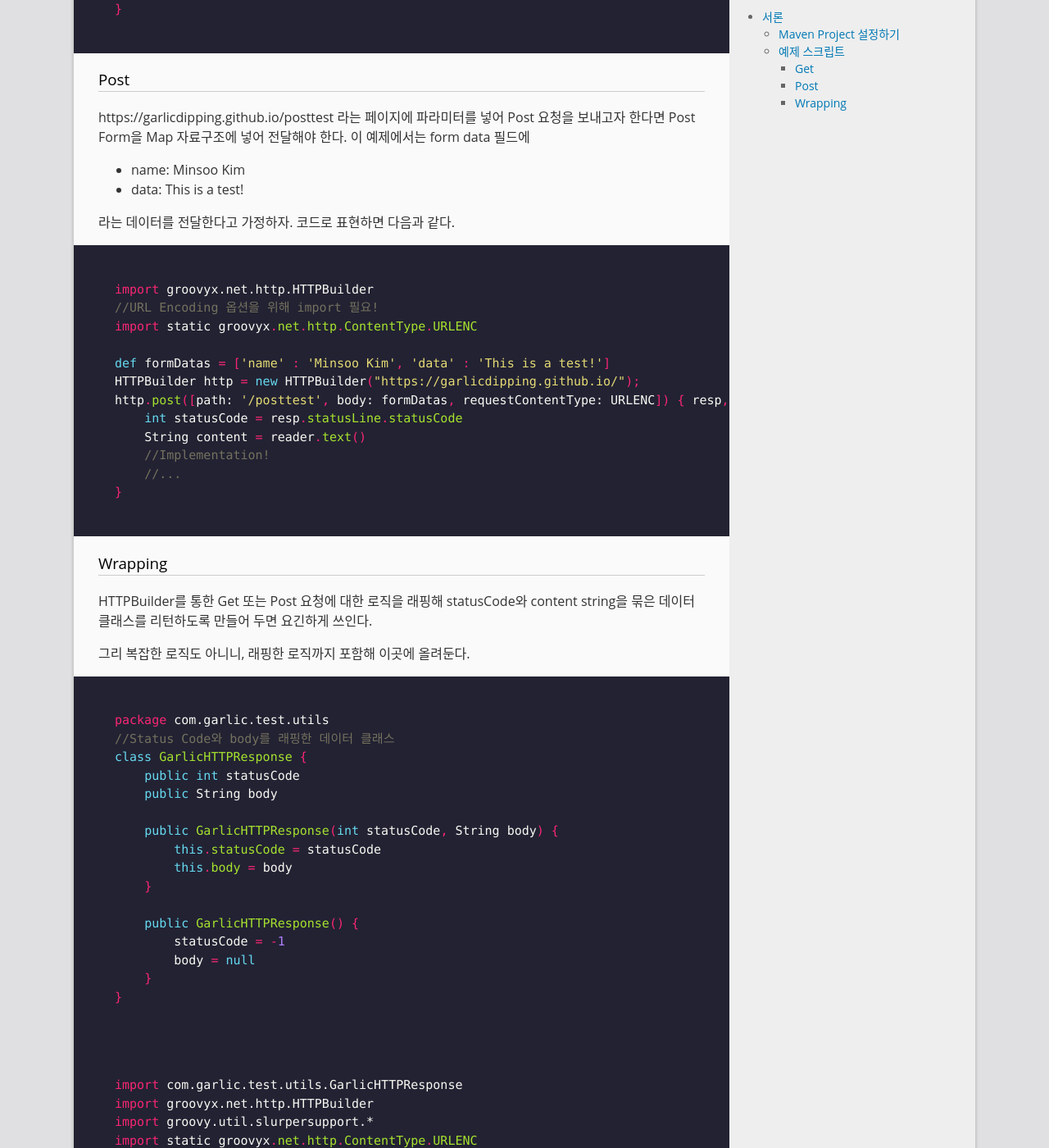
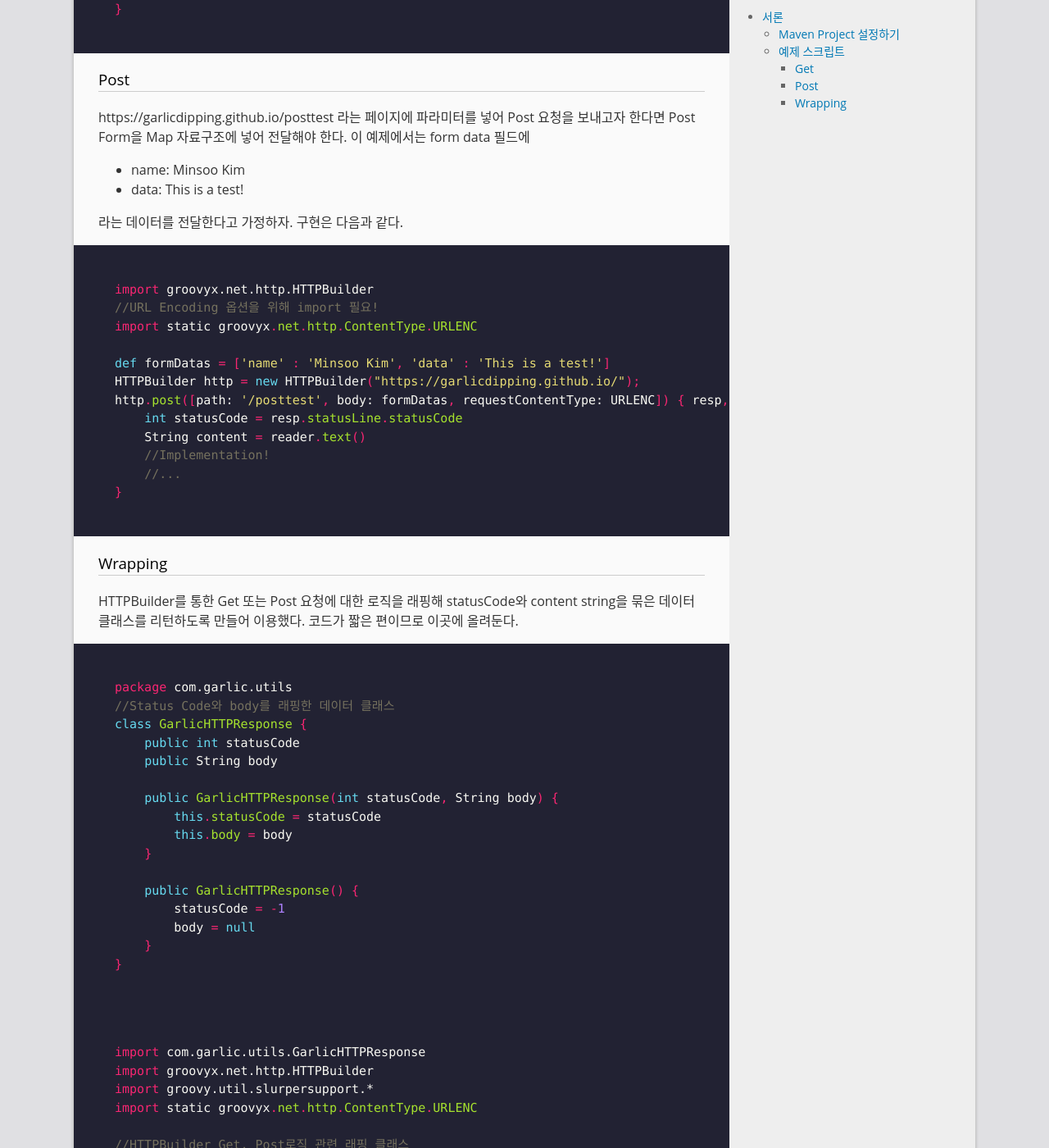
Before and after one commit to GarlicDipping/garlicdipping.github.io, a Jekyll site: the page built from _posts/2019-07-27-sslhandshakeexception-on-ngrinder.md, in a window 1280 px wide and 1400 px high, scrolled down 2267 px. Shown: the whole window at 82% size. Built offline with Jekyll 4.4.1, drawn with Linux system fonts in a browser that asks for light colours; comment, search, counter and statistics services are not loaded; some of the changed text lies outside the part shown.

Commit message:
no message

```diff
--- a/_posts/2019-07-27-sslhandshakeexception-on-ngrinder.md
+++ b/_posts/2019-07-27-sslhandshakeexception-on-ngrinder.md
@@ -68,7 +68,7 @@ pom.xml에서 \<dependencies> 노드 안에 http-builder 및 groovy-backports-co
 
 https://garlicdipping.github.io/about 페이지에 Get 요청을 보내고자 한다면 base_url은 https://garlicdipping.github.io/ 이며, path는 /about 이다.
 
-코드로 표현하면 다음과 같다.
+코드로는 다음과 같이 구현할 수 있다.
 
 ~~~groovy
 
@@ -88,7 +88,7 @@ https://garlicdipping.github.io/posttest 라는 페이지에 파라미터를 넣
 - name: Minsoo Kim
 - data: This is a test!
 
-라는 데이터를 전달한다고 가정하자. 코드로 표현하면 다음과 같다.
+라는 데이터를 전달한다고 가정하자. 구현은 다음과 같다.
 
 ~~~groovy
 
@@ -109,13 +109,11 @@ http.post([path: '/posttest', body: formDatas, requestContentType: URLENC]) { re
 
 ### Wrapping
 
-HTTPBuilder를 통한 Get 또는 Post 요청에 대한 로직을 래핑해 statusCode와 content string을 묶은 데이터 클래스를 리턴하도록 만들어 두면 요긴하게 쓰인다.
-
-그리 복잡한 로직도 아니니, 래핑한 로직까지 포함해 이곳에 올려둔다.
+HTTPBuilder를 통한 Get 또는 Post 요청에 대한 로직을 래핑해 statusCode와 content string을 묶은 데이터 클래스를 리턴하도록 만들어 이용했다. 코드가 짧은 편이므로  이곳에 올려둔다.
 
 ~~~groovy
 
-package com.garlic.test.utils
+package com.garlic.utils
 //Status Code와 body를 래핑한 데이터 클래스
 class GarlicHTTPResponse {
     public int statusCode
@@ -136,7 +134,7 @@ class GarlicHTTPResponse {
 
 ~~~groovy
 
-import com.garlic.test.utils.GarlicHTTPResponse
+import com.garlic.utils.GarlicHTTPResponse
 import groovyx.net.http.HTTPBuilder
 import groovy.util.slurpersupport.*
 import static groovyx.net.http.ContentType.URLENC
```
Also changed, not shown: other parts of _posts/2019-07-27-sslhandshakeexception-on-ngrinder.md (+1 -1 lines).
